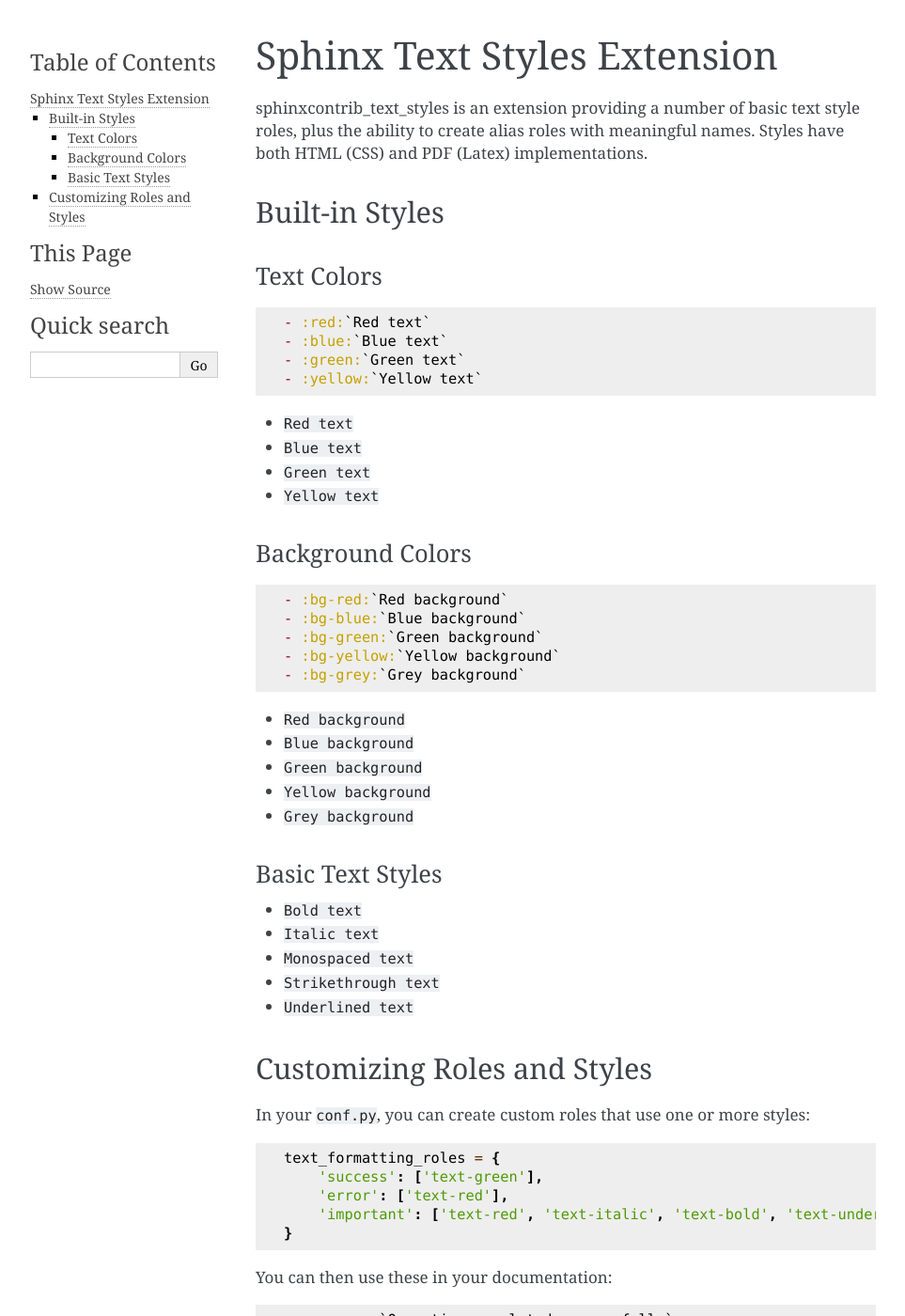
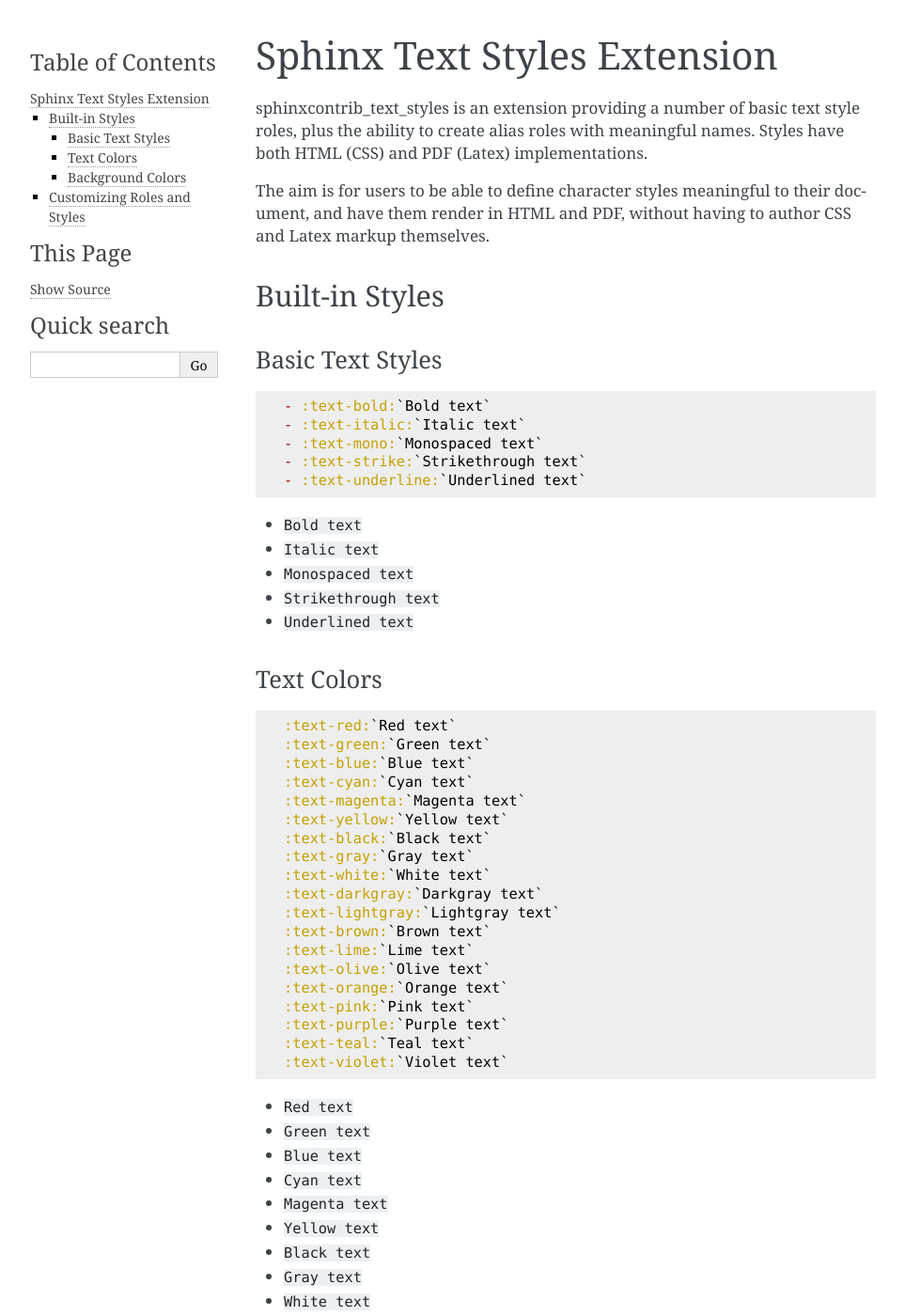
Before and after one commit to martinpriestley/sphinxcontrib-text-styles, a Sphinx documentation site: the page built from docs/source/index.rst, in a window 1280 px wide and 1400 px high. Shown: the whole window at 94% size, without its empty margins (148-1111 px from the left). Built offline with Sphinx 7.4.7, drawn with Linux system fonts in a browser that asks for light colours; cross-references to code outside the pages are shown as plain code; some of the changed text lies outside the part shown.

Commit message:
Support more colours. Fix latex build

```diff
--- a/docs/source/conf.py
+++ b/docs/source/conf.py
@@ -11,7 +11,7 @@
 
 # Extension-specific configuration
 text_formatting_roles = {
-    'important': ['text-red', 'text-italic', 'text-bold', 'text-underline'],
+    'important': ['text-red', 'text-italic', 'text-bold', 'text-underline', 'bg-black'],
     'success': ['text-green'],
     'error': ['text-red'],
 }
--- a/docs/source/index.rst
+++ b/docs/source/index.rst
@@ -6,54 +6,126 @@
 roles, plus the ability to create alias roles with meaningful names. Styles have
 both HTML (CSS) and PDF (Latex) implementations.
 
+The aim is for users to be able to define character styles meaningful to their
+document, and have them render in HTML and PDF, without having to author CSS and
+Latex markup themselves.
+
 Built-in Styles
 ===============
+
+Basic Text Styles
+-----------------
+
+.. code-block:: rst
+
+    - :text-bold:`Bold text`
+    - :text-italic:`Italic text`
+    - :text-mono:`Monospaced text`
+    - :text-strike:`Strikethrough text`
+    - :text-underline:`Underlined text`
+
+- :text-bold:`Bold text`
+- :text-italic:`Italic text`
+- :text-mono:`Monospaced text`
+- :text-strike:`Strikethrough text`
+- :text-underline:`Underlined text`
 
 Text Colors
 -----------
 
 .. code-block:: rst
 
-    - :red:`Red text`
-    - :blue:`Blue text`
-    - :green:`Green text`
-    - :yellow:`Yellow text`
+    :text-red:`Red text`
+    :text-green:`Green text`
+    :text-blue:`Blue text`
+    :text-cyan:`Cyan text`
+    :text-magenta:`Magenta text`
+    :text-yellow:`Yellow text`
+    :text-black:`Black text`
+    :text-gray:`Gray text`
+    :text-white:`White text`
+    :text-darkgray:`Darkgray text`
+    :text-lightgray:`Lightgray text`
+    :text-brown:`Brown text`
+    :text-lime:`Lime text`
+    :text-olive:`Olive text`
+    :text-orange:`Orange text`
+    :text-pink:`Pink text`
+    :text-purple:`Purple text`
+    :text-teal:`Teal text`
+    :text-violet:`Violet text`
 
-- :red:`Red text`
-- :blue:`Blue text`
-- :green:`Green text`
-- :yellow:`Yellow text`
+
+- :text-red:`Red text`
+- :text-green:`Green text`
+- :text-blue:`Blue text`
+- :text-cyan:`Cyan text`
+- :text-magenta:`Magenta text`
+- :text-yellow:`Yellow text`
+- :text-black:`Black text`
+- :text-gray:`Gray text`
+- :text-white:`White text`
+- :text-darkgray:`Darkgray text`
+- :text-lightgray:`Lightgray text`
+- :text-brown:`Brown text`
+- :text-lime:`Lime text`
+- :text-olive:`Olive text`
+- :text-orange:`Orange text`
+- :text-pink:`Pink text`
+- :text-purple:`Purple text`
+- :text-teal:`Teal text`
+- :text-violet:`Violet text`
 
 Background Colors
 -----------------
 
 .. code-block:: rst
 
-    - :bg-red:`Red background`
-    - :bg-blue:`Blue background`
-    - :bg-green:`Green background`
-    - :bg-yellow:`Yellow background`
-    - :bg-grey:`Grey background`
+    :bg-red:`Red background`
+    :bg-green:`Green background`
+    :bg-blue:`Blue background`
+    :bg-cyan:`Cyan background`
+    :bg-magenta:`Magenta background`
+    :bg-yellow:`Yellow background`
+    :bg-black:`Black background`
+    :bg-gray:`Gray background`
+    :bg-white:`White background`
+    :bg-darkgray:`Darkgray background`
+    :bg-lightgray:`Lightgray background`
+    :bg-brown:`Brown background`
+    :bg-lime:`Lime background`
+    :bg-olive:`Olive background`
+    :bg-orange:`Orange background`
+    :bg-pink:`Pink background`
+    :bg-purple:`Purple background`
+    :bg-teal:`Teal background`
+    :bg-violet:`Violet background`
 
 - :bg-red:`Red background`
+- :bg-green:`Green background`
 - :bg-blue:`Blue background`
-- :bg-green:`Green background`
+- :bg-cyan:`Cyan background`
+- :bg-magenta:`Magenta background`
 - :bg-yellow:`Yellow background`
-- :bg-grey:`Grey background`
-
-Basic Text Styles
------------------
-
-- :bold:`Bold text`
-- :italic:`Italic text`
-- :mono:`Monospaced text`
-- :strike:`Strikethrough text`
-- :underline:`Underlined text`
+- :bg-black:`Black background`
+- :bg-gray:`Gray background`
+- :bg-white:`White background`
+- :bg-darkgray:`Darkgray background`
+- :bg-lightgray:`Lightgray background`
+- :bg-brown:`Brown background`
+- :bg-lime:`Lime background`
+- :bg-olive:`Olive background`
+- :bg-orange:`Orange background`
+- :bg-pink:`Pink background`
+- :bg-purple:`Purple background`
+- :bg-teal:`Teal background`
+- :bg-violet:`Violet background`
 
 Customizing Roles and Styles
 ============================
 
-In your ``conf.py``, you can create custom roles that use one or more styles:
+In your ``conf.py``, you can define roles that use one or more of the basic
+styles:
 
 .. code-block:: python
 
```
Also changed, not shown: sphinxcontrib_text_styles/static/formatting.css (+36 -6 lines), 2 other files.
